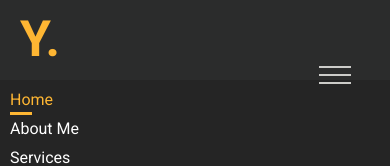
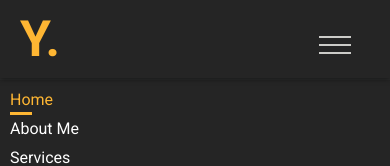
Before and after one commit to JonnyCohen-ux/portfolio, a plain HTML site: page index.html in a window 390 px wide. Both pictures are taken after a click on the element 335 px from the left and 75 px from the top of the page. Shown: the top 166 px of the page. Drawn offline with Linux system fonts and the light colour scheme.

Commit message:
resposive

```diff
--- a/javascript/script.js
+++ b/javascript/script.js
@@ -14,6 +14,7 @@ const burgerButton = document.querySelector(".burgermenuButton");
 burgerButton.addEventListener("click", () => {
   const repsonsiveNavbar = document.querySelector(".responsiveNavLinks");
   repsonsiveNavbar.classList.toggle("openResposiveNav");
+  navbar.classList.toggle("sticky");
 });
 
 // Set Active Link Class
--- a/styles/style.css
+++ b/styles/style.css
@@ -199,7 +199,7 @@ a.active::before {
   /* background-color: red; */
   position: fixed;
   right: 35px;
-  top: 55px;
+  top: 25px;
   z-index: 20;
   display: flex;
   cursor: pointer;
```
